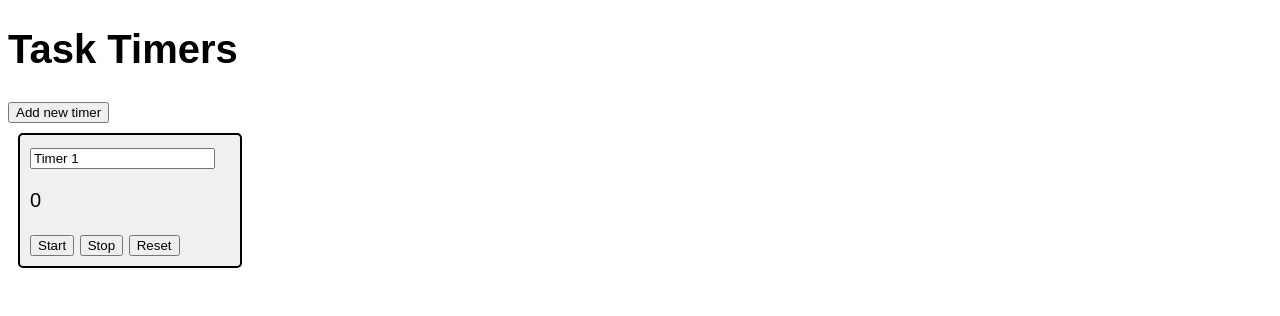
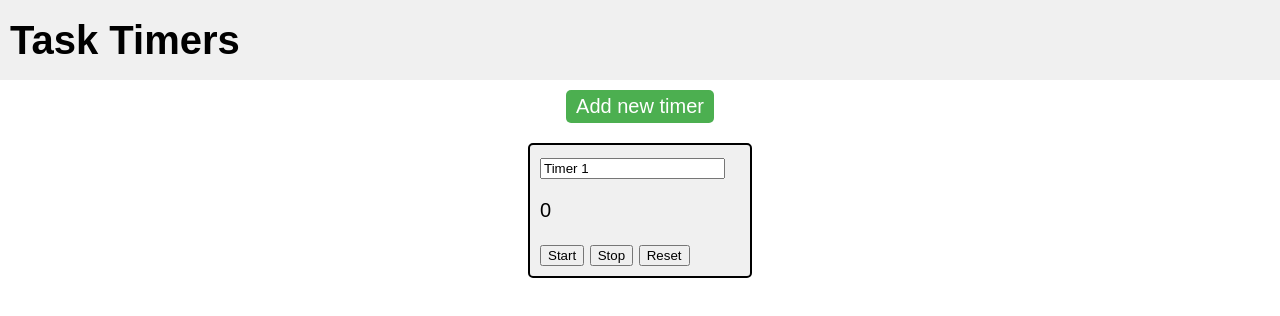
Before and after one commit to pulszar/task-timers, a plain HTML site: page index.html in a window 1280 px wide. Drawn offline with Linux system fonts and the light colour scheme.

Commit message:
Mess around with CSS Flexbox

```diff
--- a/index.html
+++ b/index.html
@@ -9,9 +9,11 @@
 <body>
     <script src="script.js"></script>
 
-    <h1>Task Timers</h1>
-    <button onclick="newTimer()">Add new timer</button>
-    <div id="timers" class = "timers">
+    <h1 id= "title">Task Timers</h1>
+    <div id = newTimerDiv>
+        <button id="newTimer" onclick="newTimer()">Add new timer</button>
+    </div>
+    <div id="timers">
         <div id="timerDisplay0" class = "timerDisplay">
             <input type="text" id="fname" name="fname" value="Timer 1"><br>
             <p id="timer0">0</p>
--- a/style.css
+++ b/style.css
@@ -1,6 +1,7 @@
 body{
     font-family: sans-serif;
     font-size: 20px;
+    margin: 0;
 }
 
 .timerDisplay {
@@ -11,3 +12,38 @@ body{
     background-color: #f0f0f0;
     border-radius: 5px;
 }
+
+#title {
+    background-color: #f0f0f0;
+    align-content: center;
+    margin: 0;
+    height: 60px;
+    padding: 10px;
+}
+
+#newTimerDiv {
+    display: flex;
+    justify-content: center;
+}
+
+#newTimer {
+    font-size: 20px;
+    margin: 10px;
+    padding: 5px 10px;
+    border: none;
+    border-radius: 5px;
+    background-color: #4CAF50;
+    color: white;
+    cursor: pointer;
+}
+
+#newTimer:hover {
+    background-color: #45a049;
+}
+
+#timers {
+    display: flex;
+    justify-content: center;
+    flex-direction: column;
+    align-items: center;
+}
```
